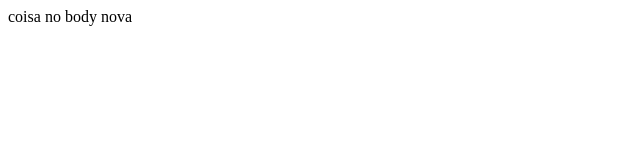
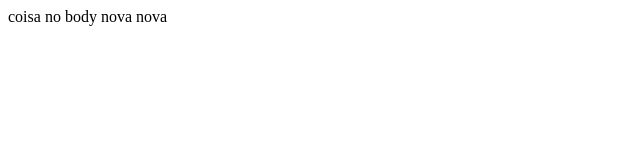
Before and after one commit to wisintainer/estudogit, a plain HTML site: page index.html in a window 1280 px wide. Shown: the full height of the page, 0-640 px from the left. Drawn offline with Linux system fonts and the light colour scheme.

Commit message:
novo novo

```diff
--- a/index.html
+++ b/index.html
@@ -6,6 +6,6 @@
     <title>Document</title>
 </head>
 <body>
-    coisa no body nova
+    coisa no body nova nova
 </body>
 </html>
```
